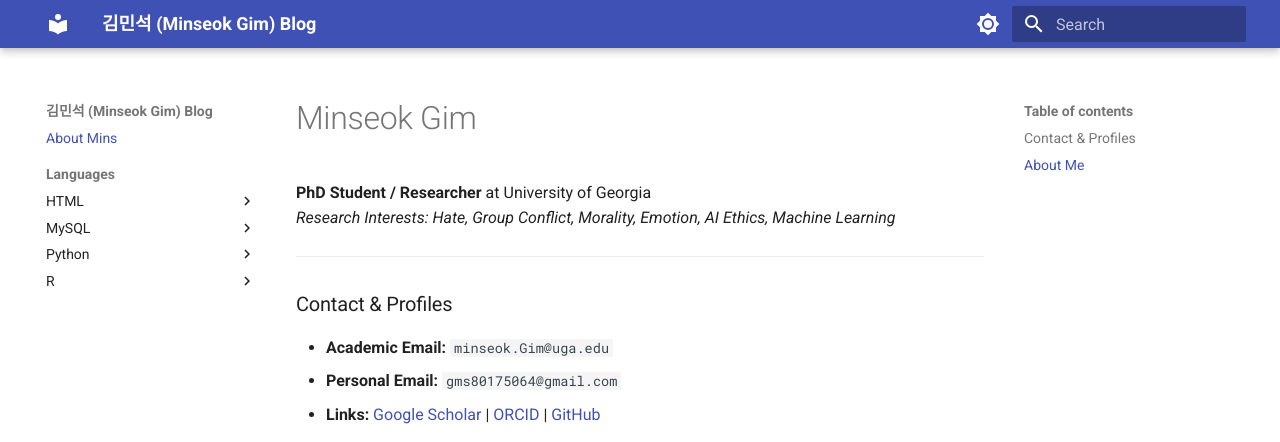
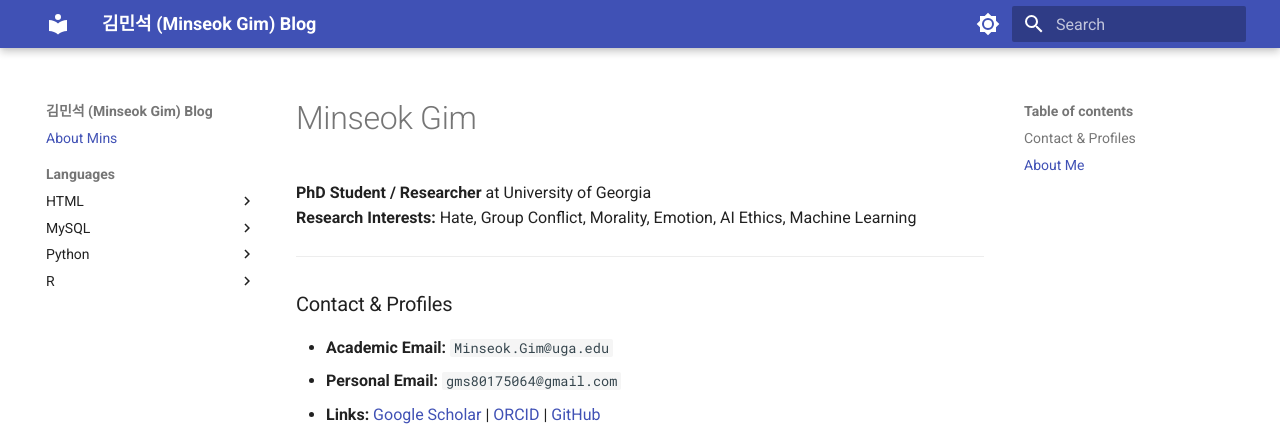
Before and after one commit to GMS80175064/GMS80175064.github.io, an MkDocs documentation site: the page built from docs/index.md, in a window 1280 px wide. Shown: the top 442 px of the page. Built offline with MkDocs 1.6.1 and Material for MkDocs 9.7.7, drawn with Linux system fonts in a browser that asks for light colours.

Commit message:
Update notes

```diff
--- a/docs/index.md
+++ b/docs/index.md
@@ -5,12 +5,12 @@ title: About Mins
 # Minseok Gim
 
 **PhD Student / Researcher** at University of Georgia
-*Research Interests: Hate, Group Conflict, Morality, Emotion, AI Ethics, Machine Learning*
+**Research Interests:** Hate, Group Conflict, Morality, Emotion, AI Ethics, Machine Learning
 
 ---
 
 ### Contact & Profiles
-* **Academic Email:** `minseok.Gim@uga.edu`
+* **Academic Email:** `Minseok.Gim@uga.edu`
 * **Personal Email:** `gms80175064@gmail.com`
 * **Links:** [Google Scholar](https://scholar.google.com/citations?user=70S702wAAAA) | [ORCID](https://orcid.org/0009-0009-7189-0809) | [GitHub](https://github.com/GMS80175064)
 
--- a/mkdocs.yml
+++ b/mkdocs.yml
@@ -28,6 +28,7 @@ markdown_extensions:
   - admonition
   - pymdownx.details
   - pymdownx.superfences
+  - attr_list
 
 plugins:
   - search
```
